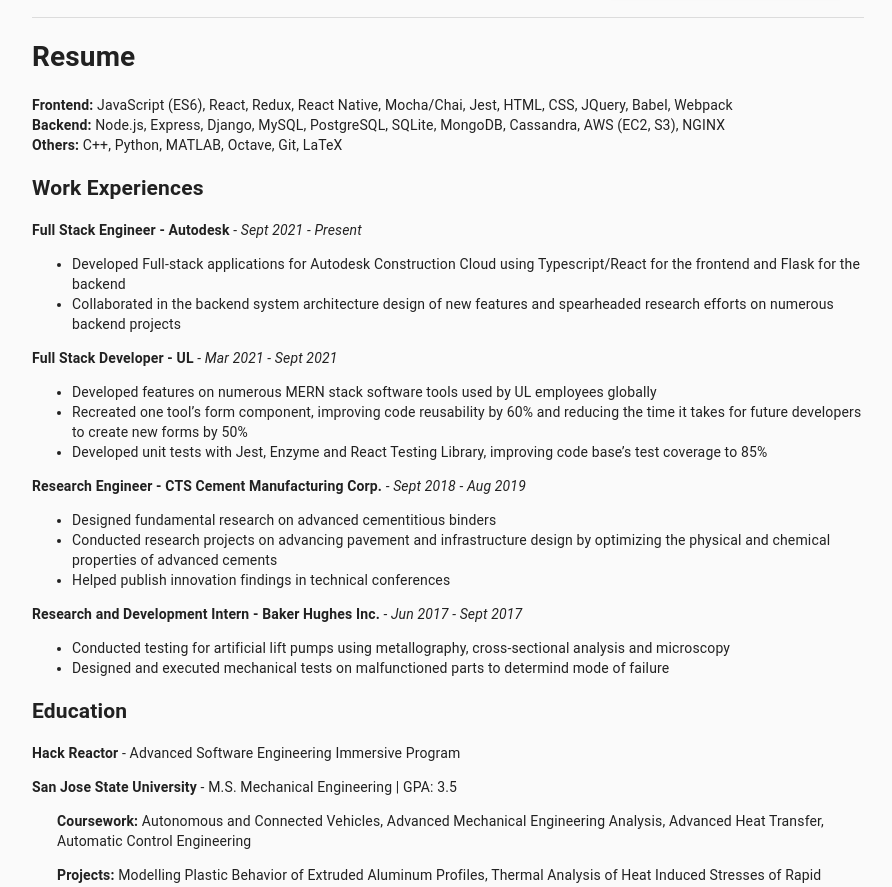
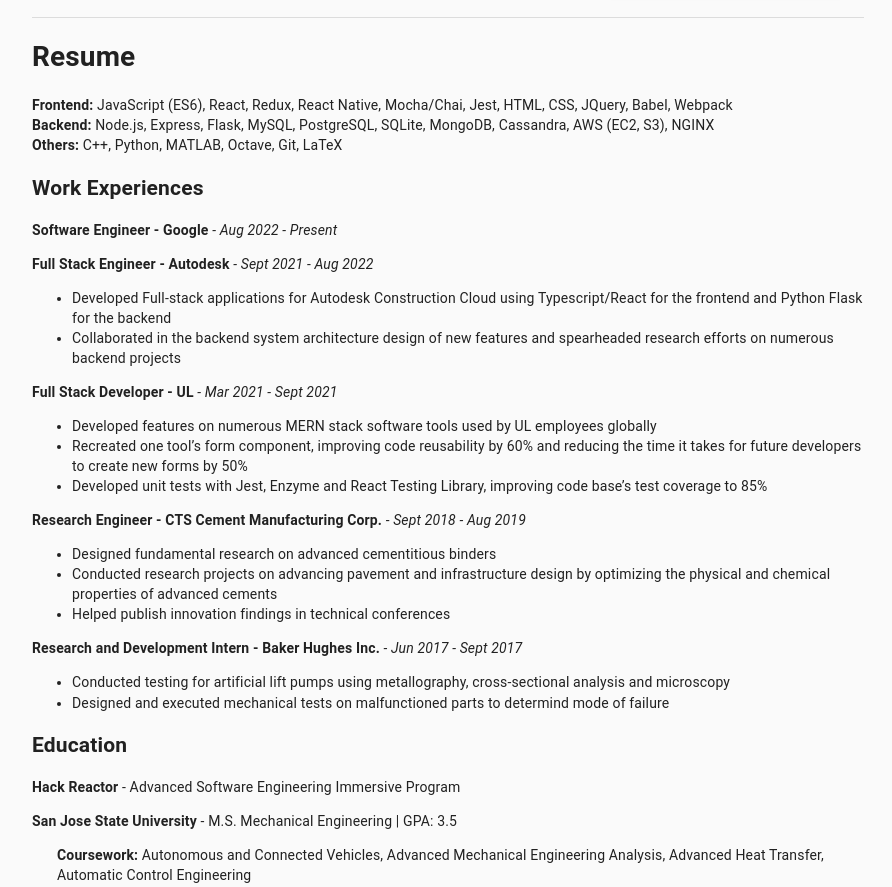
Before and after one commit to twong0088/personal-site, a React app: page / in a window 1280 px wide. Shown: the part 1847-2734 px from the top of the page, without its empty margins (312-1204 px from the left). Built offline with nearby package versions, Linux system fonts and the light colour scheme; the HTML template or start-up script is replaced by a standard one.

Commit message:
added joey page

```diff
--- a/client/src/component/App.jsx
+++ b/client/src/component/App.jsx
@@ -542,12 +542,13 @@
         <div ref={resumeRef}>
           <h1>Resume</h1>
           <span><strong>Frontend: </strong> JavaScript (ES6), React, Redux, React Native, Mocha/Chai, Jest, HTML, CSS, JQuery, Babel, Webpack</span><br />
-          <span><strong>Backend: </strong> Node.js, Express, Django, MySQL, PostgreSQL, SQLite, MongoDB, Cassandra, AWS (EC2, S3), NGINX</span><br />
+          <span><strong>Backend: </strong> Node.js, Express, Flask, MySQL, PostgreSQL, SQLite, MongoDB, Cassandra, AWS (EC2, S3), NGINX</span><br />
           <span><strong>Others: </strong> C++, Python, MATLAB, Octave, Git, LaTeX</span><br />
           <h2>Work Experiences</h2>
-          <p><strong>Full Stack Engineer - Autodesk</strong><i> - Sept 2021 - Present</i></p>
+          <p><strong>Software Engineer - Google</strong><i> - Aug 2022 - Present</i></p>
+          <p><strong>Full Stack Engineer - Autodesk</strong><i> - Sept 2021 - Aug 2022</i></p>
           <ul>
-            <li>Developed Full-stack applications for Autodesk Construction Cloud using Typescript/React for the frontend and Flask for the backend</li>
+            <li>Developed Full-stack applications for Autodesk Construction Cloud using Typescript/React for the frontend and Python Flask for the backend</li>
             <li>Collaborated in the backend system architecture design of new features and spearheaded research efforts on numerous backend projects</li>
           </ul>
           <p><strong>Full Stack Developer - UL</strong><i> - Mar 2021 - Sept 2021</i></p>
```
Also changed, not shown: 3 other files (tests, documents, lock files or other folders).
